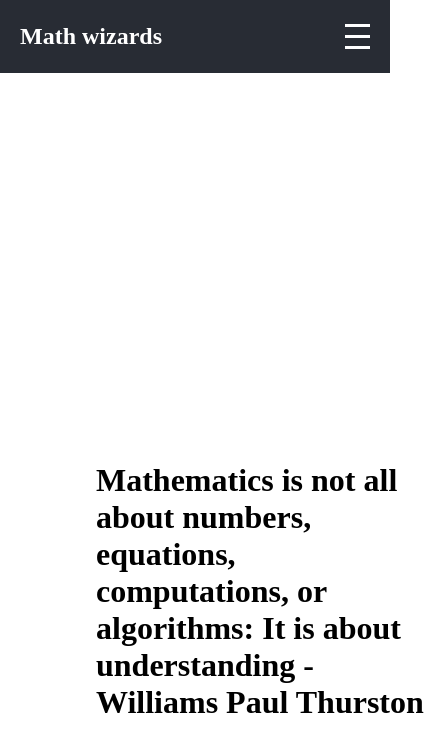
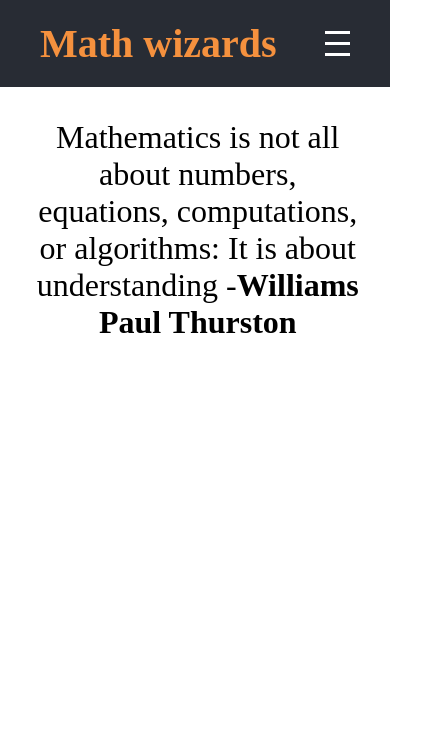
Before and after one commit to Charzy-1/Math-wizard-app, a React (Create React App) app: page /quote in a window 390 px wide. Shown: the top 752 px of the page, 428 px wide, since content can reach past the window. Built offline with nearby package versions, Linux system fonts and the light colour scheme.

Commit message:
Changed the color of navbar brand

```diff
--- a/src/components/Calculator.css
+++ b/src/components/Calculator.css
@@ -9,14 +9,14 @@
   display: flex;
   justify-content: space-between;
   align-items: center;
-  padding: 20px;
+  padding: 20px 50px;
   background-color: #282c34;
 }
 
 .navbar-brand {
-  font-size: 24px;
+  font-size: 40px;
   font-weight: bold;
-  color: white;
+  color: #f5913e;
 }
 
 .navbar-links {
@@ -32,7 +32,8 @@
 }
 
 .navbar-links a:hover {
-  text-decoration: underline;
+  background-color: #f5913e;
+  padding: 2.2rem;
 }
 
 .hamburger {
@@ -90,16 +91,15 @@
 .Home-container {
   display: flex;
   flex-direction: column;
-  align-items: left;
   justify-content: center;
   min-height: 100vh;
   width: 85vw;
   font-size: 2rem;
   font-weight: bold;
-  margin: 6rem;
+  margin: 3rem;
 }
 
-.Home-container p{
+.Home-container p {
   font-weight: normal;
   margin-top: 30px;
 }
@@ -152,18 +152,43 @@ button.zero {
   .navbar-links.active {
     display: flex;
     text-align: center;
+    padding: 20px;
   }
+
+  .navbar {
+    padding: 20px 40px;
+  }
+
 
   .hamburger {
     display: flex;
   }
 
   .calculator {
-    width: 300px;
+    width: 304px;
+  }
+  .Quote-container {
+    margin: 2rem;
+    font-weight: normal;
+  }
+
+  .Home-container {
+    display: block;
+    margin: 2rem;
+  }
+
+  .Quote-container {
+    display: block;
+    margin: 2rem;
+    text-align: center;
+  }
+
+  .Home-container p {
+    font-size: 1rem;
   }
 }
-@media (max-width: 280px) {
+@media (max-width: 380px) {
   .navbar-brand {
-  display: none;
+    display: none;
   }
 }
--- a/src/components/Home.js
+++ b/src/components/Home.js
@@ -1,25 +1,28 @@
 import React from 'react';
 
-const Home = () => {
-  return (
-    <div className='Home-container'>
+const Home = () => (
+  <div className="Home-container">
     <h2>Welcome to our Page!</h2>
-        <p>Lorem ipsum dolor sit amet, consectetur adipiscing elit. Quisque sit amet accumsan risus.
+    <p>
+      Lorem ipsum dolor sit amet, consectetur adipiscing elit. Quisque sit amet accumsan risus.
       Vivamus faucibus euismod tortor, sit amet sollicitudin erat.
       Integer tincidunt eros at sapien vehicula, nec volutpat odio viverra.
       In dapibus, est sed pharetra suscipit, sapien justo ornare nisi,
       at fermentum eros ligula ut velit. Fusce quis erat non
       leo luctus laoreet non id ligula.
-        </p> <br></br>
+    </p>
+    {' '}
+    <br />
 
-        <p>Proin malesuada nisl eget libero tincidunt, vitae aliquam massa ullamcorper.
+    <p>
+      Proin malesuada nisl eget libero tincidunt, vitae aliquam massa ullamcorper.
       Nullam vehicula, erat vel fermentum elementum, turpis felis luctus dui,
       nec varius erat risus nec metus. Sed id dictum eros, sed dapibus dolor. Nulla facilisi.
       Phasellus id purus non ligula facilisis blandit. Duis aliquam
-            metus ut ante interdum, id pretium nulla ultricies.</p>
+      metus ut ante interdum, id pretium nulla ultricies.
+    </p>
 
   </div>
 );
-};
 
 export default Home;
--- a/src/components/Quote.js
+++ b/src/components/Quote.js
@@ -1,9 +1,11 @@
 import React from 'react';
 
 const Quote = () => (
-  <div className='Quote-container'>
-    <p>Mathematics is not all about numbers, equations, computations, or algorithms:
-        It is about understanding - Williams Paul Thurston
+  <div className="Quote-container">
+    <p>
+      Mathematics is not all about numbers, equations, computations, or algorithms:
+      It is about understanding -
+      <strong>Williams Paul Thurston</strong>
     </p>
   </div>
 );
```
Lines whose indentation alone changed are shown as unchanged.
